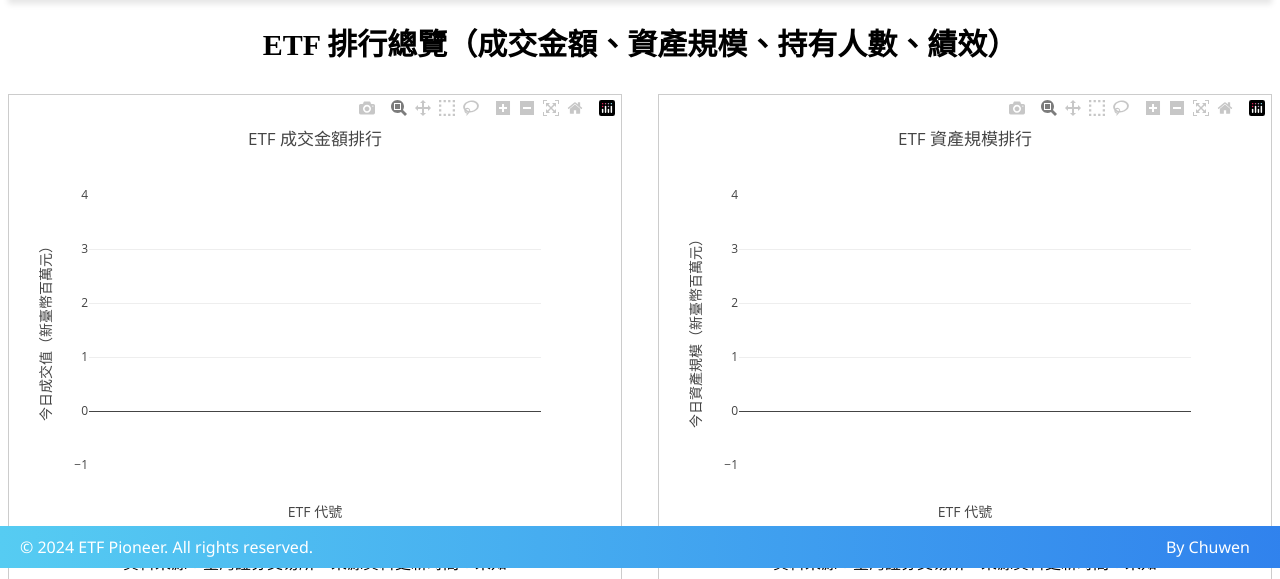
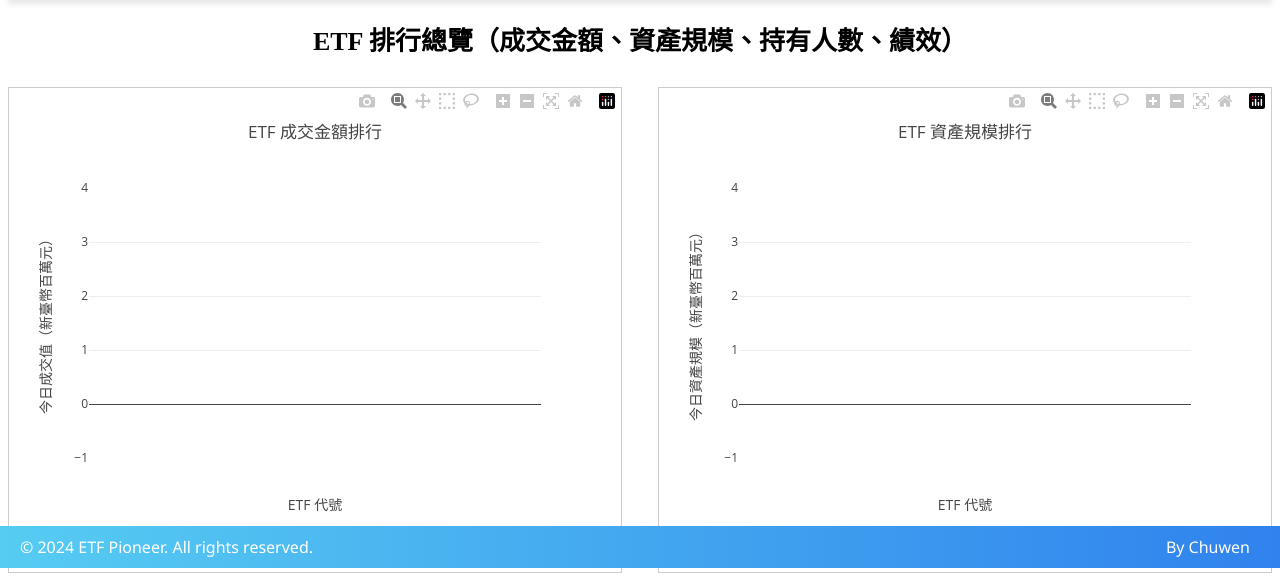
Before and after one commit to TanChuWen/etf_pioneer, a Flask app: page / in a window 1280 px wide. Shown: the part 232-811 px from the top of the page. Run offline with Flask 3, Linux system fonts and the light colour scheme; data that the repository does not hold is empty; some libraries are stand-ins or nearby versions.

```diff
--- a/static/style.css
+++ b/static/style.css
@@ -92,7 +92,7 @@ button:hover {
 
 #ranking-dashboard h1{
     text-align: center;
-    font-size: 30px;
+    font-size: 26px;
     margin: 20px 0;
 }
 
```
